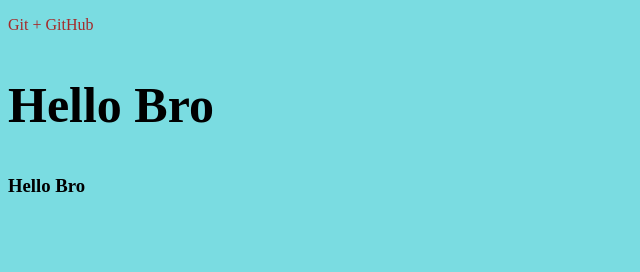
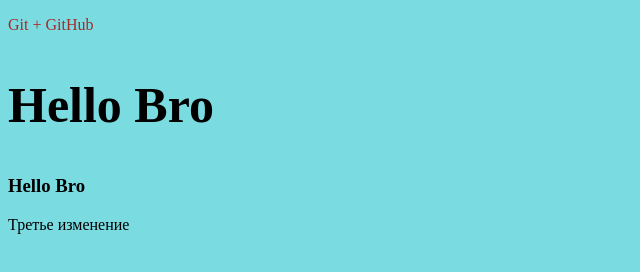
Before and after one commit to Alex22485/gitTest, a plain HTML site: page index.html in a window 1280 px wide. Shown: the whole page, without its empty margins (0-640 px from the left). Drawn offline with Linux system fonts and the light colour scheme.

Commit message:
Пятое изменение

```diff
--- a/index.html
+++ b/index.html
@@ -11,6 +11,7 @@
     <p>Git + GitHub</p>
     <h2>Hello Bro</h2>
     <h3>Hello Bro</h3>
+    <div class="three_change">Третье изменение</div>
 
 </body>
 </html>
```
